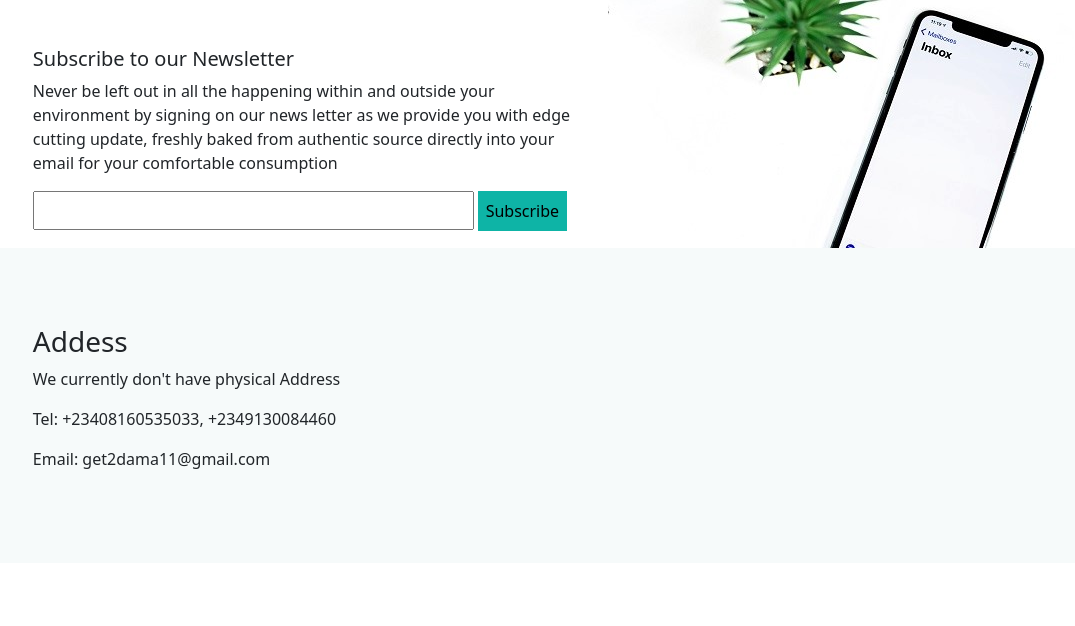
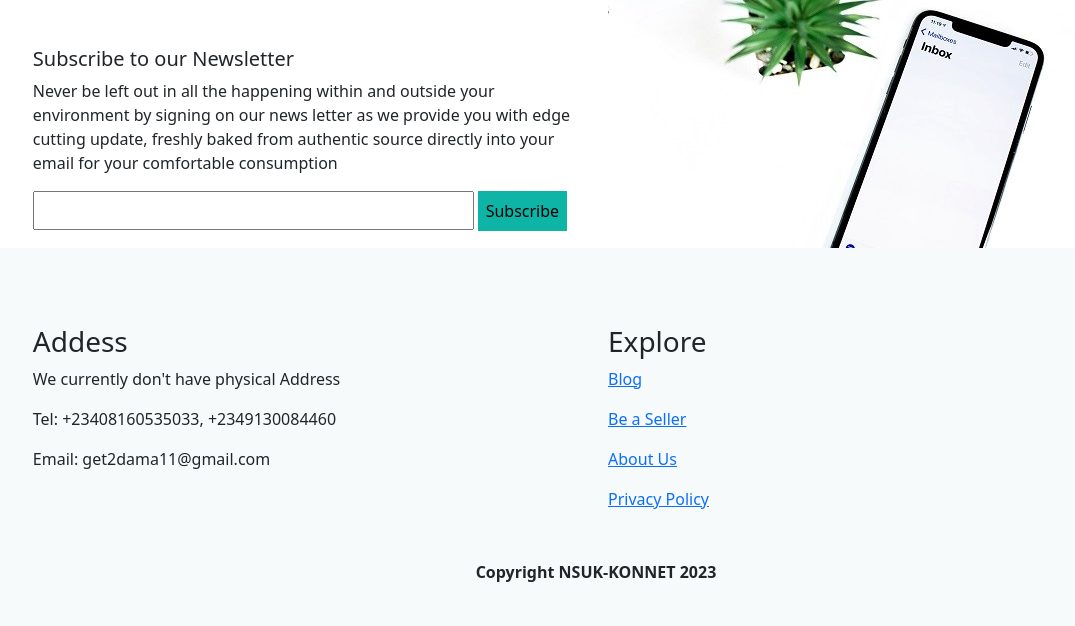
Before and after one commit to DamaMichaelYohanna/nsuk-konnet, a Django app: page / in a window 1280 px wide; the page is wider, and only the part inside the window is pictured. Shown: the part 3961-4587 px from the top of that part, without its empty margins (44-1119 px from the left). Before the commit the page ends 4430 px from the top of that part, so only its background shows below. Run offline with Django 4.2, Linux system fonts and the light colour scheme; data that the repository does not hold is empty; some libraries are stand-ins or nearby versions; some web fonts are replaced.

Commit message:
updated base page: added explore links

```diff
--- a/bloggie/blog/template/blog/blog_base.html
+++ b/bloggie/blog/template/blog/blog_base.html
@@ -142,16 +142,35 @@
 
     <!-- footer section goes here -->
     <section>
-      <div class="container-fluid" style="padding: 6%; background: #f6fafa">
+      <div
+        class="container-fluid"
+        style="padding: 6%; padding-bottom: 2%; background: #f6fafa"
+      >
         <div class="row">
+          <!-- contact side -- left  -->
           <div class="col-md-6">
             <h3>Addess</h3>
             <p>We currently don't have physical Address</p>
             <p>Tel: +23408160535033, +2349130084460</p>
             <p>Email: get2dama11@gmail.com</p>
           </div>
-          <div class="col-md-6"></div>
+          <!-- more right -- section -->
+          <div class="col-md-6">
+            <div class="row">
+              <div class="col-md-6">
+                <h3>Explore</h3>
+                <p><a href="">Blog </a></p>
+                <p><a href="">Be a Seller </a></p>
+                <p><a href="">About Us </a></p>
+                <p><a href="">Privacy Policy </a></p>
+              </div>
+              <div class="col-md-6"></div>
+            </div>
+          </div>
         </div>
+        <p style="text-align: center; padding-top: 3%; font-weight: bold">
+          Copyright NSUK-KONNET 2023
+        </p>
       </div>
     </section>
   </body>
```
